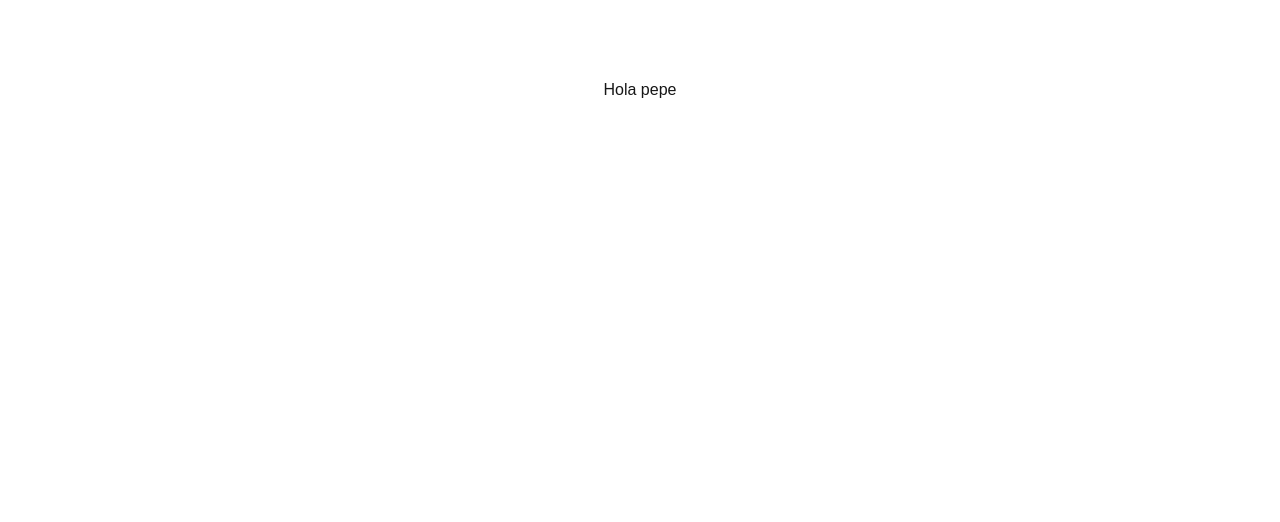
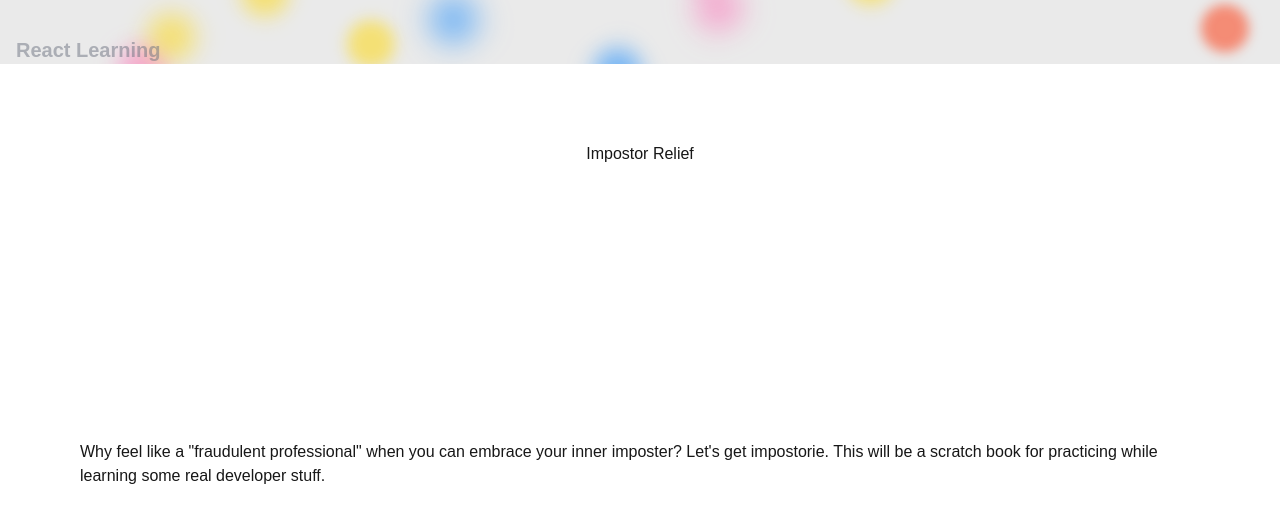
Before and after one commit to irawachaloco/impostor-relief, a Next.js app: page / in a window 1280 px wide. Shown: the top 522 px of the page. Built offline with nearby package versions, Linux system fonts and the light colour scheme.

Commit message:
WIP: add nav component

```diff
--- /dev/null
+++ b/app/components/AnimatedBackground.tsx
@@ -0,0 +1,23 @@
+"use client";
+
+import React from "react";
+
+type AnimatedBackgroundProps = {
+  fill_color?: string | null;
+};
+
+const AnimatedBackground: React.FC<AnimatedBackgroundProps> = ({
+  fill_color,
+}) => {
+  return (
+    <div className="wrapper">
+      <div className={`background ${fill_color ? fill_color : ""}`}>
+        {Array.from({ length: 40 }).map((_, index) => (
+          <span key={index}></span>
+        ))}
+      </div>
+    </div>
+  );
+};
+
+export default AnimatedBackground;
--- /dev/null
+++ b/app/components/NavBar.tsx
@@ -0,0 +1,22 @@
+import Link from "next/link";
+import React from "react";
+import AnimatedBackground from "./AnimatedBackground";
+
+const NavBar = () => {
+  return (
+    <nav className="px-4 flex items-end min-h-[4em] min-w-full relative">
+      <AnimatedBackground fill_color={"bg-[#e8e8e8]/90"} />
+      <div className="flex items-end justify-between w-full">
+        <div className="flex">
+          <Link href="/" className="">
+            <button className="text-gray-500/50 hover:text-zinc-50_ animated-text font-bold text-xl">
+              <p className="min-w-[10vw]_">React Learning</p>
+            </button>
+          </Link>
+        </div>
+      </div>
+    </nav>
+  );
+};
+
+export default NavBar;
--- a/app/globals.css
+++ /dev/null
@@ -1,27 +0,0 @@
-@tailwind base;
-@tailwind components;
-@tailwind utilities;
-
-:root {
-  --background: #ffffff;
-  --foreground: #171717;
-}
-
-@media (prefers-color-scheme: dark) {
-  :root {
-    --background: #0a0a0a;
-    --foreground: #ededed;
-  }
-}
-
-body {
-  color: var(--foreground);
-  background: var(--background);
-  font-family: Arial, Helvetica, sans-serif;
-}
-
-@layer utilities {
-  .text-balance {
-    text-wrap: balance;
-  }
-}
--- /dev/null
+++ b/app/globals.scss
@@ -0,0 +1,106 @@
+@tailwind base;
+@tailwind components;
+@tailwind utilities;
+
+:root {
+  --background: #ffffff;
+  --foreground: #171717;
+}
+
+@media (prefers-color-scheme: dark) {
+  :root {
+    --background: #0a0a0a;
+    --foreground: #ededed;
+  }
+}
+
+body {
+  color: var(--foreground);
+  background: var(--background);
+  font-family: Arial, Helvetica, sans-serif;
+}
+
+@layer utilities {
+  .text-balance {
+    text-wrap: balance;
+  }
+}
+
+/*********************************/
+/****** Animated Text Color ******/
+/*********************************/
+
+/* (#ff2d00, #ffd700, #007fff, #ff69b4, #9932cc */
+.animated-text:hover {
+  animation: flashing-color 200ms linear infinite;
+}
+@keyframes flashing-color {
+  0% {
+    color: rgba(255, 45, 0, 0.5);
+  }
+  25% {
+    color: rgba(255, 215, 0, 0.5);
+  }
+  50% {
+    color: rgba(0, 127, 255, 0.5);
+  }
+  75% {
+    color: rgba(255, 105, 180, 0.5);
+  }
+  100% {
+    color: rgba(153, 50, 204, 0.5);
+  }
+}
+
+/*********************************/
+/****** Animated background ******/
+/*********************************/
+
+/* source: https://codepen.io/Mamboleoo/pen/BxMQYQ */
+
+.background {
+  overflow: hidden;
+  position: absolute;
+  top: 0;
+  bottom: 0;
+  left: 0;
+  right: 0;
+  z-index: -1;
+  /* // opacity: 0.5; */
+}
+
+$particleSize: 6vmin;
+$animationDuration: 260s;
+$amount: 40;
+.background span {
+  opacity: 0.5;
+  width: $particleSize;
+  height: $particleSize;
+  border-radius: $particleSize;
+  backface-visibility: hidden;
+  position: absolute;
+  animation-name: move;
+  animation-duration: $animationDuration;
+  animation-timing-function: linear;
+  animation-iteration-count: infinite;
+  $colors: (#ff2d00, #ffd700, #007fff, #ff69b4, #9932cc);
+  @for $i from 1 through $amount {
+    &:nth-child(#{$i}) {
+      color: nth($colors, random(length($colors)));
+      top: random(100) * 1%;
+      left: random(100) * 1%;
+      animation-duration: (random($animationDuration * 10) / 10) * 1s + 10s;
+      animation-delay: random(($animationDuration + 10s) * 10) / 10 * -1s;
+      transform-origin: (random(50) - 25) * 1vw (random(50) - 25) * 1vh;
+      $blurRadius: (random() + 0.5) * $particleSize * 0.5;
+      $x: if(random() > 0.5, -1, 1);
+      box-shadow: ($particleSize * 2 * $x) 0 $blurRadius currentColor;
+    }
+  }
+}
+
+@keyframes move {
+  100% {
+    transform: translate3d(0, 0, 1px) rotate(360deg);
+  }
+}
--- a/app/layout.tsx
+++ b/app/layout.tsx
@@ -1,6 +1,7 @@
 import type { Metadata } from "next";
 // import localFont from "next/font/local";
-import "./globals.css";
+import "./globals.scss";
+import NavBar from "./components/NavBar";
 
 // const geistSans = localFont({
 //   src: "./fonts/GeistVF.woff",
@@ -14,8 +15,8 @@ import "./globals.css";
 // });
 
 export const metadata: Metadata = {
-  title: "Create Next App",
-  description: "Generated by create next app",
+  title: "Impostor Relief",
+  description: "Let's get impostorie",
 };
 
 export default function RootLayout({
@@ -28,6 +29,7 @@ export default function RootLayout({
       <body
       // className={`${geistSans.variable} ${geistMono.variable} antialiased`}
       >
+        <NavBar />
         {children}
       </body>
     </html>
--- a/app/page.tsx
+++ b/app/page.tsx
@@ -1,7 +1,13 @@
 export default function Home() {
   return (
     <div className="grid grid-rows-[20px_1fr_20px] items-center justify-items-center min-h-screen p-8 pb-20 gap-16 sm:p-20 font-[family-name:var(--font-geist-sans)]">
-      <p>Hola pepe</p>
+      <h1>Impostor Relief</h1>
+
+      <h2>
+        Why feel like a &quot;fraudulent professional&quot; when you can embrace
+        your inner imposter? Let&apos;s get impostorie. This will be a scratch
+        book for practicing while learning some real developer stuff.
+      </h2>
     </div>
   );
 }
```
Also changed, not shown: package.json (+5 -4 lines), 1 other file (tests, documents, lock files or other folders).
